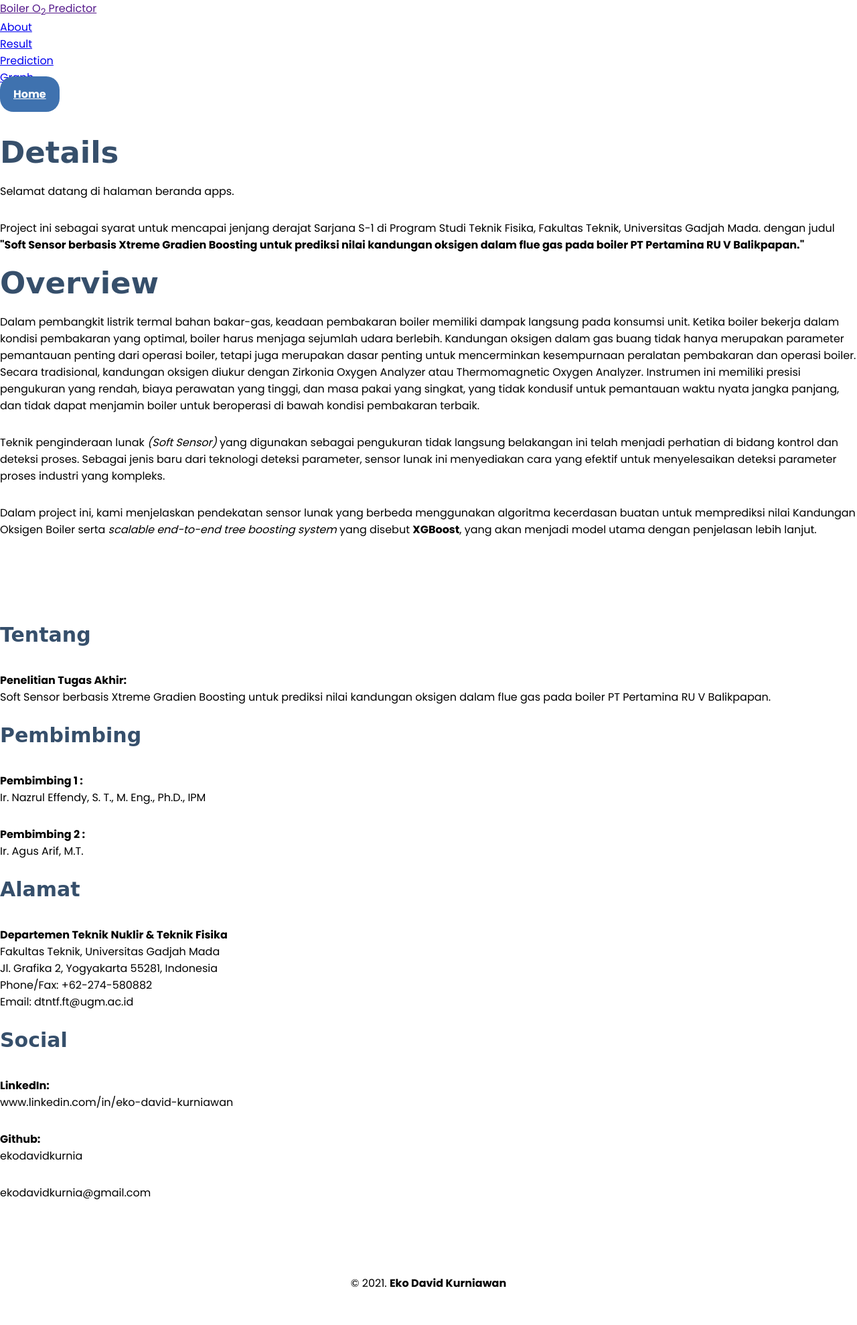
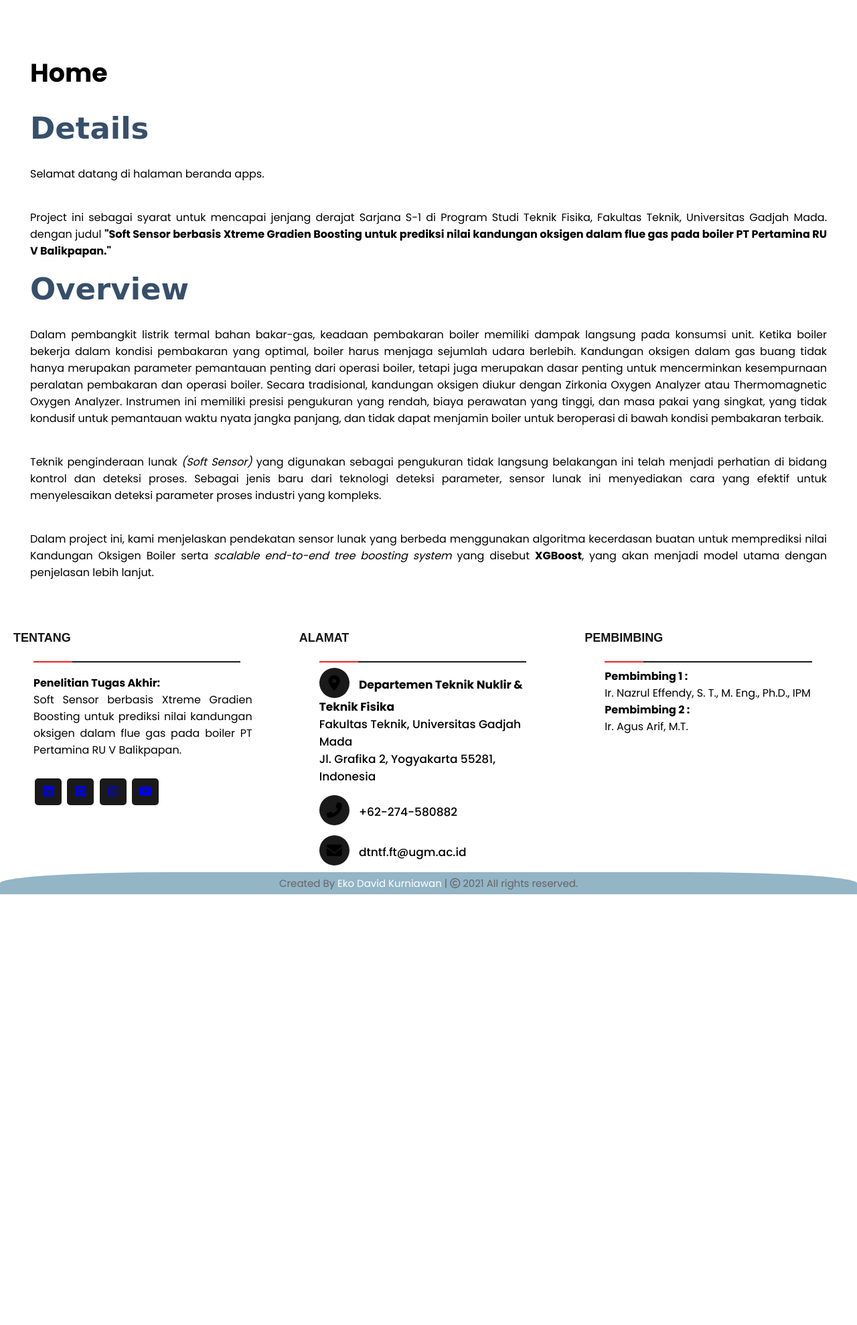
Before and after one commit to ekodavidkurnia/Flask-deployment-O2, a Flask app: page / in a window 1280 px wide. Shown: the whole page at 67% size. After the commit the page ends 1335 px from the top, so only its background shows below. Run offline with Flask 2, Linux system fonts and the light colour scheme; some libraries are stand-ins or nearby versions.

Commit message:
update html

```diff
--- a/template/home.html
+++ b/template/home.html
@@ -5,27 +5,53 @@
     <meta name="viewport" content="width=device-width, initial-scale=1.0">
     <title>O2 Content Prediction</title>
     <link rel="stylesheet" href="{{ url_for('static', filename='css/style.css') }}">
+    <script src="https://kit.fontawesome.com/a076d05399.js"></script>
 
 </head>
 <body>
-    <nav>
-        <div class="wrapper">
-            <div class="logo"><a href=''>Boiler O<sub>2</sub> Predictor</a></div>
-            <div class="menu">
-                <ul>
+    <nav class="navbar">
+        <div class="content">
+          <div class="logo">
+            <a href="#">Boiler O<sub>2</sub> Predictor</a>
+          </div>
+          <ul class="menu-list">
+            <div class="icon cancel-btn">
+              <i class="fas fa-times"></i>
+            </div>
+            <li><a href="/">Home</a></li>
             <li><a href="/about">About</a></li>
             <li><a href="/result">Result</a></li>
             <li><a href="/prediction">Prediction</a></li>
-                    <li><a href="/graph">Graph</a></li>
-                    <li><a href="/" class="tbl-biru">Home</a></li>
+            <li><a href="/graph">Dataset</a></li>
           </ul>
+          <div class="icon menu-btn">
+            <i class="fas fa-bars"></i>
           </div>
         </div>
     </nav>
-    <div class="wrapper">
-        <!-- untuk home -->
-        <section id="home">
-            <div class="kolom">
+
+    <script>
+        const body = document.querySelector("body");
+        const navbar = document.querySelector(".navbar");
+        const menuBtn = document.querySelector(".menu-btn");
+        const cancelBtn = document.querySelector(".cancel-btn");
+        menuBtn.onclick = ()=>{
+          navbar.classList.add("show");
+          menuBtn.classList.add("hide");
+          body.classList.add("disabled");
+        }
+        cancelBtn.onclick = ()=>{
+          body.classList.remove("disabled");
+          navbar.classList.remove("show");
+          menuBtn.classList.remove("hide");
+        }
+        window.onscroll = ()=>{
+          this.scrollY > 20 ? navbar.classList.add("sticky") : navbar.classList.remove("sticky");
+        }
+    </script>
+    <div class="about">
+        <div class="content">
+          <div class="title">Home</div>
             <h2>Details</h2>
             <p>Selamat datang di halaman beranda apps.</p>
             <p>Project ini sebagai syarat untuk mencapai jenjang derajat Sarjana S-1 di Program Studi Teknik Fisika, Fakultas Teknik, Universitas Gadjah Mada. dengan judul <b>"Soft Sensor berbasis Xtreme Gradien Boosting untuk prediksi nilai kandungan oksigen dalam flue gas pada boiler PT Pertamina RU V Balikpapan."</b></p>
@@ -34,43 +60,63 @@
             <p>Teknik penginderaan lunak <i>(Soft Sensor)</i> yang digunakan sebagai pengukuran tidak langsung belakangan ini telah menjadi perhatian di bidang kontrol dan deteksi proses. Sebagai jenis baru dari teknologi deteksi parameter, sensor lunak ini menyediakan cara yang efektif untuk menyelesaikan deteksi parameter proses industri yang kompleks. </p>
             <p>Dalam project ini, kami menjelaskan pendekatan sensor lunak yang berbeda menggunakan algoritma kecerdasan buatan untuk memprediksi nilai Kandungan Oksigen Boiler serta <i>scalable end-to-end tree boosting system</i> yang disebut <b>XGBoost</b>, yang akan menjadi model utama dengan penjelasan lebih lanjut.</p>
         </div>
-        </section>
+    </div>
 
-    <div id="contact">
-        <div class="wrapper">
-            <div class="footer">
-                <div class="footer-section">
-                    <h3>Tentang</h3>
+
+    <footer>
+        <div class="main-content">
+          <div class="left box">
+            <h2>Tentang</h2>
+            <div class="content">
               <p><b>Penelitian Tugas Akhir: </b> <br> Soft Sensor berbasis Xtreme Gradien Boosting untuk prediksi nilai kandungan oksigen dalam flue gas pada boiler PT Pertamina RU V Balikpapan. </p>
+              <div class="social">
+                <a href="https://www.linkedin.com/in/eko-david-kurniawan"><span class="fab fa-linkedin"></span></a>
+                <a href="https://github.com/ekodavidkurnia"><span class="fab fa-github-square"></span></a>
+                <a href="https://www.instagram.com/edavidkurnia/"><span class="fab fa-instagram"></span></a>
+                <a href="#"><span class="fab fa-youtube"></span></a>
               </div>
-                <div class="footer-section">
-                    <h3>Pembimbing</h3>
-                    <p><b>Pembimbing 1 :</b> <br> Ir. Nazrul Effendy, S. T., M. Eng., Ph.D., IPM</p>
-                    <p><b>Pembimbing 2 :</b> <br> Ir. Agus Arif, M.T.</p>
             </div>
-                <div class="footer-section">
-                    <h3>Alamat</h3>
-                    <p><b>Departemen Teknik Nuklir & Teknik Fisika</b><br>
+          </div>
+
+          <div class="center box">
+            <h2>Alamat</h2>
+            <div class="content">
+              <div class="place">
+                <span class="fas fa-map-marker-alt"></span>
+                <span class="text"><b>Departemen Teknik Nuklir & Teknik Fisika</b><br>
                   Fakultas Teknik, Universitas Gadjah Mada<br>
-                    Jl. Grafika 2, Yogyakarta 55281, Indonesia<br>
-                    Phone/Fax: +62-274-580882<br>
-                    Email: dtntf.ft@ugm.ac.id</p>
+                  Jl. Grafika 2, Yogyakarta 55281, Indonesia</span>
               </div>
-                <div class="footer-section">
-                    <h3>Social</h3>
-                    <p><b>LinkedIn: </b> <br> www.linkedin.com/in/eko-david-kurniawan </p>
-                    <p><b>Github: </b> <br> ekodavidkurnia</p>
-                    <p>ekodavidkurnia@gmail.com</p>
+              <div class="phone">
+                <span class="fas fa-phone-alt"></span>
+                <span class="text">+62-274-580882</span>
+              </div>
+              <div class="email">
+                <span class="fas fa-envelope"></span>
+                <span class="text">dtntf.ft@ugm.ac.id</span>
+              </div>
+            </div>
+          </div>
+
+          <div class="right box">
+            <h2>Pembimbing</h2>
+            <div class="content">
+              <div class="place">
+                <span class="text"><b>Pembimbing 1 :</b> <br> Ir. Nazrul Effendy, S. T., M. Eng., Ph.D., IPM</span>
+              </div>
+              <div class="phone">
+                <span class="text"><b>Pembimbing 2 :</b> <br> Ir. Agus Arif, M.T.</span>
               </div>
             </div>
           </div>
         </div>
-
-    <div id="copyright">
-        <div class="wrapper">
-            &copy; 2021. <b>Eko David Kurniawan</b>
+        <div class="bottom">
+          <center>
+            <span class="credit">Created By <a href="www.linkedin.com/in/eko-david-kurniawan">Eko David Kurniawan</a> | </span>
+            <span class="far fa-copyright"></span><span> 2021 All rights reserved.</span>
+          </center>
         </div>
-    </div>
+    </footer>
 
 
 </body>
```
Lines whose indentation alone changed are shown as unchanged.
